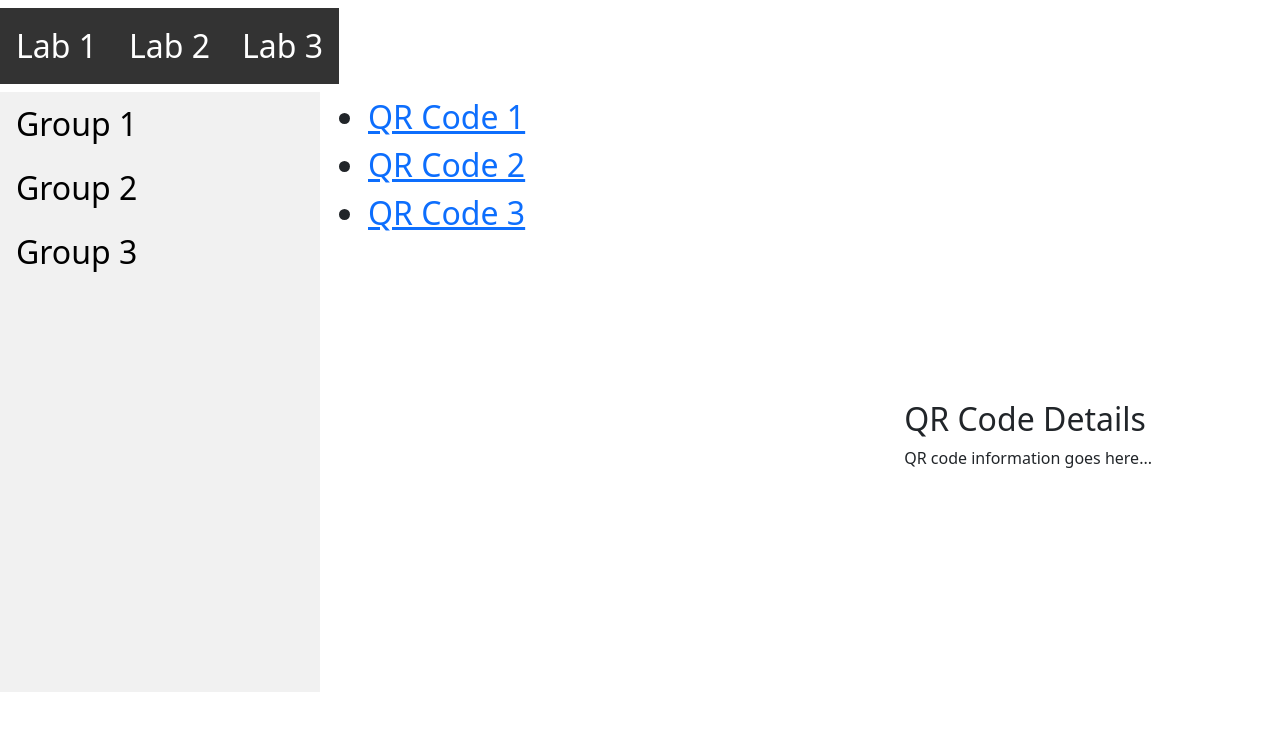
After one commit to gwstallsmith/MiQRo, a Flask app: template templates/labhome.html in a window 1280 px wide. The commit adds this page. Shown: the top 731 px of the page. Run offline with Flask 3, Linux system fonts and the light colour scheme; the template is opened without the code that fills it, so the values that code supplies are empty; parts of the project's set-up code (start-up, migrations or seed data) failed here and were passed over.

Commit message:
Added a bunch of HTML pages

```diff
--- a/python3venv/pyvenv.cfg
+++ b/python3venv/pyvenv.cfg
@@ -1,3 +1,5 @@
-home = /Users/terrelletettey/opt/anaconda3/bin
+home = C:\Users\ourgo\AppData\Local\Programs\Python\Python312
 include-system-site-packages = false
-version = 3.9.13
+version = 3.12.0
+executable = C:\Users\ourgo\AppData\Local\Programs\Python\Python312\python.exe
+command = C:\Users\ourgo\AppData\Local\Programs\Python\Python312\python.exe -m venv C:\Users\ourgo\source\repos\MiQRo\python3venv
--- /dev/null
+++ b/templates/labhome.html
@@ -0,0 +1,154 @@
+<!DOCTYPE html>
+<html>
+<head>
+    <meta charset="utf-8" />
+    <meta name="viewport" content="width=device-width, initial-scale=1, shrink-to-fit=no" />
+    <meta name="description" content="" />
+    <meta name="author" content="" />
+    <title>Lab Home</title>
+    <link rel="icon" type="image/x-icon" href="assets/favicon.ico" />
+        <!-- Core theme CSS (includes Bootstrap)-->
+    <link href="static/styles.css" rel="stylesheet" />
+    <style>
+        li{
+            font-size: min(max(16px, 3vw), 32px);
+        }
+        div.navbar{
+        ul {
+            list-style-type: none;
+            margin: 0;
+            padding: 0;
+            overflow: hidden;
+            background-color: #333;
+            }
+        li {
+            float: left;
+            }
+
+        li a {
+            display: block;
+            color: white;
+            text-align: center;
+            padding: 14px 16px;
+            text-decoration: none;
+            }
+        }
+        div.sidebar{
+            ul {
+                list-style-type: none;
+                margin: 0;
+                padding: 0;
+                width: 25%;
+                background-color: #f1f1f1;
+                position: fixed;
+                height: 75%;
+                overflow: auto;
+            }
+
+            li a {
+            display: block;
+                color: #000;
+                padding: 8px 16px;
+                text-decoration: none;
+            }
+
+            li a.active {
+                background-color: #04AA6D;
+                color: white;
+            }
+
+            li a:hover:not(.active) {
+                background-color: #555;
+                color: white;
+            }
+        }
+        div.content{
+            margin-left: 25%;
+            padding: 1px 16px;
+            height: 100px;
+        }
+        div.details{
+            position: fixed; /* This will position the container relative to the viewport */
+            right: 10%; /* This will align the container to the right of the screen */
+            top: 50%; /* This will position the container halfway down the screen */
+        }
+    </style>
+</head>
+<body>
+    <div class="navbar">
+        <!-- Horizontal navigation bar displaying labs -->
+        <ul>
+            <li><a href="#" class="clickableText">Lab 1</a></li>
+            <li><a href="#" class="clickableText">Lab 2</a></li>
+            <li><a href="#" class="clickableText">Lab 3</a></li>
+            <!-- Add more labs as needed -->
+        </ul>
+    </div>
+
+    <div class="sidebar">
+        <!-- Vertical navigation bar displaying groups -->
+        <ul>
+            <li><a href="clickableText">Group 1</a></li>
+            <li><a href="clickableText">Group 2</a></li>
+            <li><a href="clickableText">Group 3</a></li>
+            <!-- Add more groups as needed -->
+        </ul>
+    </div>
+
+    <div class="content">
+        <!-- Scrollable list of QR codes -->
+        <ul>
+            <li><a href="#" class="clickableText">QR Code 1</a></li>
+            <li><a href="#" class="clickableText">QR Code 2</a></li>
+            <li><a href="#" class="clickableText">QR Code 3</a></li>
+            <!-- Add more QR codes as needed -->
+        </ul>
+    </div>
+
+    <div class="details">
+        <!-- Display QR code information here -->
+        <h2 id = "displayText">QR Code Details</h2>
+        <p id = "displayTextContent">QR code information goes here...</p>
+    </div>
+</body>
+</html>
+
+<script>
+    var qrData = {
+        '1': {text: 'This is the first QR Code', groups: 2, qrCodesPerGroup: [1, 2]},
+        '2': {text: 'This is the second QR Code', groups: 3, qrCodesPerGroup: [2, 3, 1]},
+        '3': {text: 'This is the third QR Code', groups: 4, qrCodesPerGroup: [3, 2, 1, 2]},
+        // Add more QR codes as needed
+    };
+
+    var elements = document.getElementsByClassName('clickableText');
+    for(var i = 0; i < elements.length; i++) {
+        elements[i].addEventListener('click', function(event) {
+            event.preventDefault(); // Prevent the default action of the link
+
+            var qr = this.getAttribute('data-qr');
+            document.getElementById('displayText').textContent = 'Details for ' + this.textContent;
+            document.getElementById('displayTextContent').textContent = qrData[qr].text;
+
+            var groupList = document.getElementById('groupList');
+            groupList.innerHTML = ''; // Clear the current list
+
+            // Generate the number of groups for this QR code
+            var numGroups = qrData[qr].groups;
+            for(var j = 0; j < numGroups; j++) {
+                var listItem = document.createElement('li');
+                listItem.textContent = 'Group ' + (j + 1);
+                groupList.appendChild(listItem);
+
+                // Generate the number of QR codes for this group
+                var numQRCodes = qrData[qr].qrCodesPerGroup[j];
+                for(var k = 0; k < numQRCodes; k++) {
+                    var qrCodeItem = document.createElement('li');
+                    qrCodeItem.textContent = 'QR Code ' + (k + 1);
+                    listItem.appendChild(qrCodeItem);
+                }
+            }
+        });
+    }
+
+</script>
```
Also changed, not shown: templates/creategroup.html (added, +41 -0 lines), templates/editdata.html (added, +64 -0 lines), templates/labadd.html (added, +26 -0 lines), templates/labcreate.html (added, +33 -0 lines), templates/home.html (line endings or trailing spaces).
